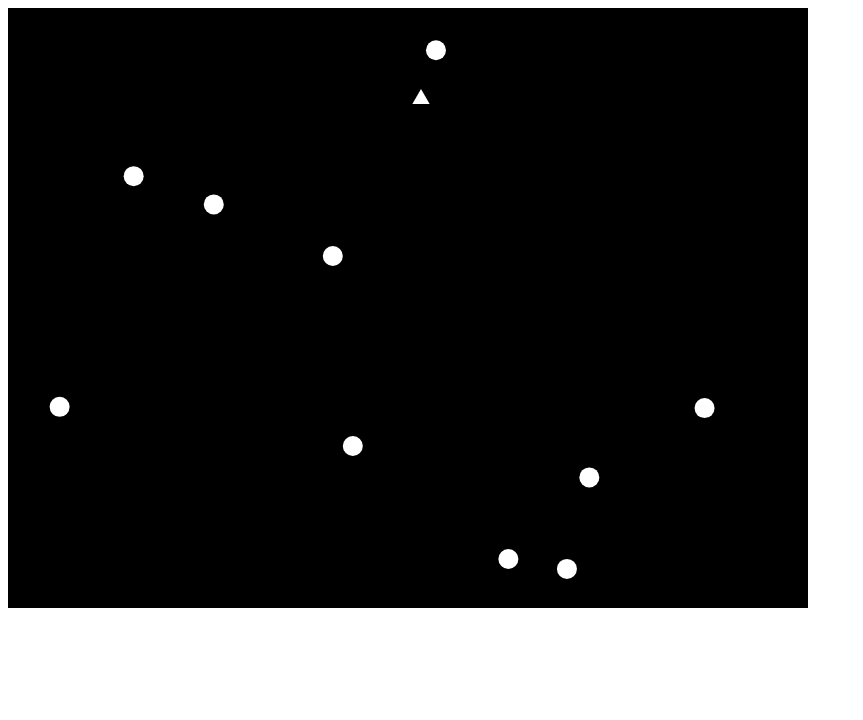
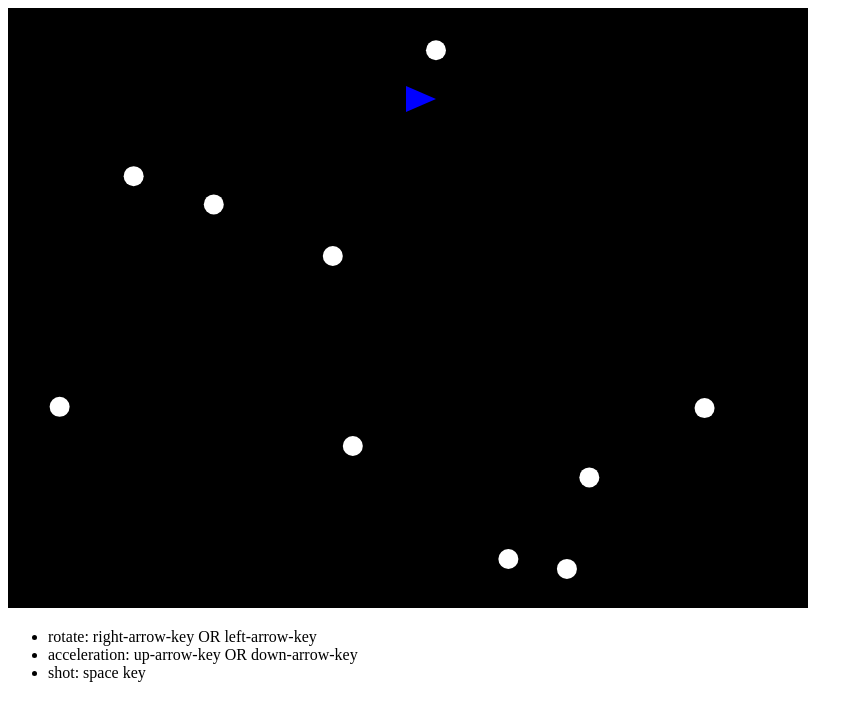
Before and after one commit to misa5555/asteroids, a plain HTML site: page index.html in a window 1280 px wide. Shown: the whole page, without its empty margins (0-863 px from the left). Drawn offline with Linux system fonts and the light colour scheme.

Commit message:
finished

```diff
--- a/index.html
+++ b/index.html
@@ -2,6 +2,7 @@
 <html>
 <title>game</title>
 <head>
+  <link rel="stylesheet" type="text/css" href="stylesheets/app.css">
   <script src="lib/util.js" ></script>
   <script src="lib/movingObject.js"></script>
   <script src="lib/asteroid.js"></script>
@@ -15,7 +16,13 @@
 </head>
 
 <body>
-  <canvas id="game-canvas" width="800" height="600"></canvas>
+  <canvas id="game-canvas" width="800" height="600">
+  </canvas>
+  <ul class="instruction">
+    <li> rotate: right-arrow-key OR left-arrow-key </li>
+    <li> acceleration: up-arrow-key OR down-arrow-key </li>
+    <li> shot: space key</li>
+  </ul>
   <script>
   var canvas = document.getElementById("game-canvas");
   var ctx = canvas.getContext('2d');
--- a/lib/bullet.js
+++ b/lib/bullet.js
@@ -3,8 +3,6 @@
   if (typeof Asteroids === "undefined") {
     Asteroids = {};
   }
-
-
 
   var Bullet = Asteroids.Bullet = function (game, vel) {
     Asteroids.MovingObject.call(this,  {
@@ -13,14 +11,14 @@
       pos: game.ship.pos,
       vel: vel,
       game: game
-
     });
     this.isWrappable = false;
+    this.angle = 0;
     game.bullets.push(this);
   };
 
   Bullet.COLOR = "red";
-  Bullet.RADIUS = 2;
+  Bullet.RADIUS = 3;
 
   Asteroids.Util.inherits(Asteroids.MovingObject, Bullet);
 
--- a/lib/game.js
+++ b/lib/game.js
@@ -8,7 +8,8 @@
     this.addAsteroids();
     this.addShip();
     this.bullets = [];
-    this.lives = 3;
+    this.lives = 1;
+    this.score = 0;
   };
 
   Game.NUM_ASTEROIDS = 10;
@@ -57,7 +58,7 @@
     newPos[0] =(pos[0] + Game.DIM_X) % Game.DIM_X;
     newPos[1] = (pos[1] + Game.DIM_Y) % Game.DIM_Y;
     return newPos;
-  }
+  };
 
   Game.prototype.checkCollisions = function () {
     var game = this;
@@ -68,13 +69,13 @@
             obj1.collideWith(obj2);
           }
         }
-      })
-    })
-  }
+      });
+    });
+  };
 
   Game.prototype.allObjects = function () {
     return this.asteroids.concat([this.ship]).concat(this.bullets);
-  }
+  };
 
   Game.prototype.remove = function (obj) {
     if (obj instanceof Asteroids.Asteroid) {
@@ -85,9 +86,8 @@
       if (this.bullets.indexOf(obj) !== -1){
         this.bullets.splice(this.bullets.indexOf(obj), 1);
       }
-
     }
-  }
+  };
 
   Game.prototype.isOutOfBounds = function (pos) {
     return !(( pos[0] > 0 && pos[0] < Game.DIM_X &&
--- a/lib/gameView.js
+++ b/lib/gameView.js
@@ -17,11 +17,19 @@
         this.game.draw(this.ctx);
       }
       else if(this.game.isWon()){
-        alert("You won!");
+        ctx.fillStyle="green";
+        ctx.fillRect(325, 250, 150,100);
+        ctx.font="30px Arial";
+        ctx.fillStyle="black";
+        ctx.fillText("You won!",340,310);
         clearInterval(gameLoop);
       }
       else if(this.game.isLost()){
-        alert("You lost");
+        ctx.fillStyle="#FF0000";
+        ctx.fillRect(325,250,150,100);
+        ctx.font="30px Arial";
+        ctx.fillStyle="black";
+        ctx.fillText("You lost!",340,310);
         clearInterval(gameLoop);
       }
     }, 20);
--- a/lib/movingObject.js
+++ b/lib/movingObject.js
@@ -9,7 +9,6 @@
     this.radius = args.radius;
     this.color = args.color;
     this.game = args.game;
-    //this.isWrappable = true;
   };
   MovingObject.prototype.isWrappable = true;
 
@@ -26,7 +25,6 @@
       if (this.game.isOutOfBounds(this.pos)){
         if (this.isWrappable){
           this.pos = this.game.wrap(this.pos);
-
         }
       }
   };
--- a/lib/ship.js
+++ b/lib/ship.js
@@ -2,7 +2,6 @@
   if (typeof Asteroids === "undefined" ){
     Asteroids = {};
   }
-
 
   var Ship = Asteroids.Ship = function(game){
     Asteroids.MovingObject.call(this, {
@@ -16,8 +15,7 @@
     this.impulse = 0;
   };
 
-
-  Ship.RADIUS = 10;
+  Ship.RADIUS = 15;
   Ship.COLOR = "blue";
 
   Asteroids.Util.inherits(Asteroids.MovingObject, Ship);
@@ -30,7 +28,7 @@
 
   Ship.prototype.rotate = function (impulse) {
     this.angle += impulse * 10;
-  }
+  };
 
   Ship.prototype.power = function (impulse) {
     this.vel[0] += Math.cos(Asteroids.Util.toRadians(this.angle)) * impulse * 2;
@@ -45,17 +43,17 @@
     Math.sin(Asteroids.Util.toRadians(this.angle)) * 10 ];
 
     bullet = new Asteroids.Bullet(this.game, bulletVetocity);
-  }
+  };
 
   Ship.prototype.draw = function () {
     ctx.save();
+    ctx.fillStyle = "blue";
     ctx.translate(this.pos[0], this.pos[1]);
-    ctx.rotate(Asteroids.Util.toRadians(this.angle));
+    ctx.rotate(Asteroids.Util.toRadians(this.angle + 90));
     ctx.beginPath();
-    // ctx.arc(0, 0, 50, 0, 2*Math.PI);
     ctx.moveTo(0, - this.radius);
-    ctx.lineTo(this.radius * (Math.sqrt(3) / 2), this.radius / 2)
-    ctx.lineTo(-this.radius * (Math.sqrt(3) / 2), this.radius / 2);
+    ctx.lineTo(this.radius * (Math.sqrt(3) / 2), this.radius);
+    ctx.lineTo(-this.radius * (Math.sqrt(3) / 2), this.radius);
     ctx.fill();
     ctx.restore();
   };
--- /dev/null
+++ b/stylesheets/app.css
@@ -0,0 +1,5 @@
+#score{
+  /* width: 30px; */
+  /* height: 10px; */
+  font-size: 30px;
+}
```
